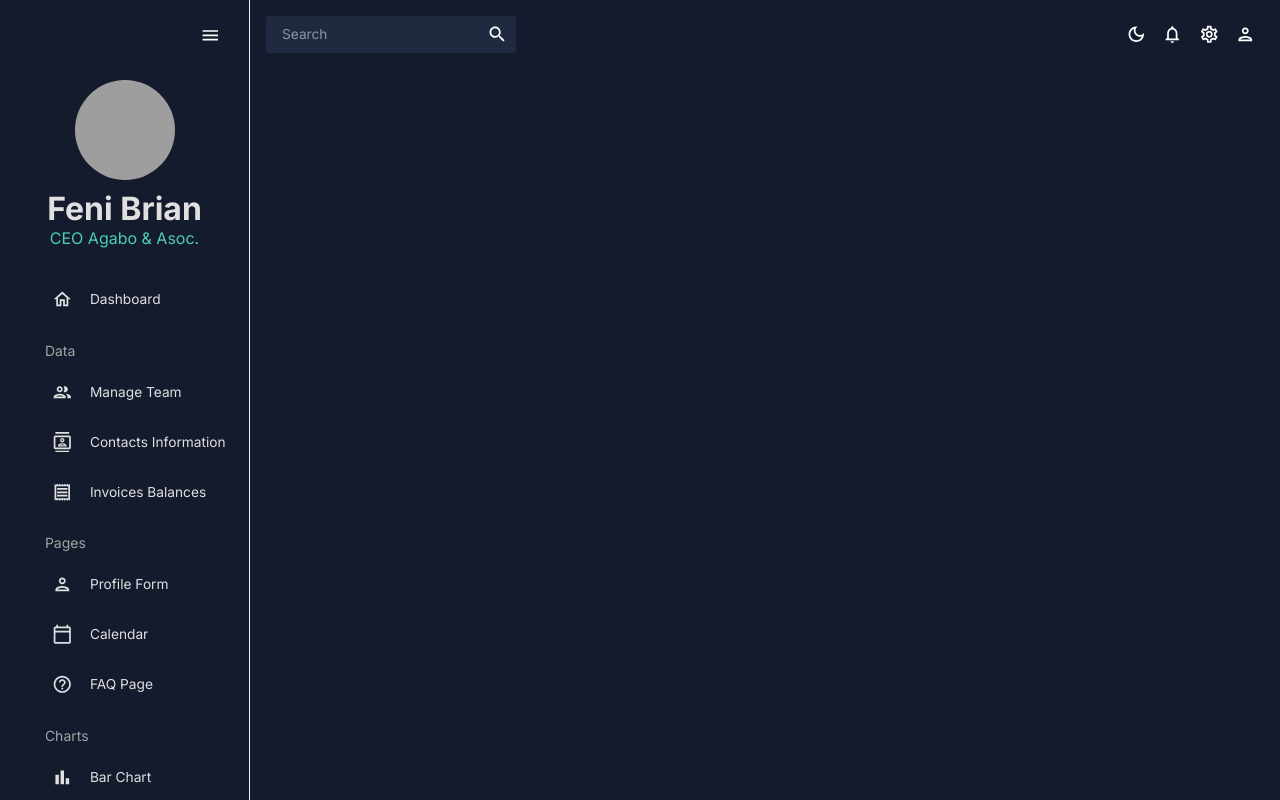
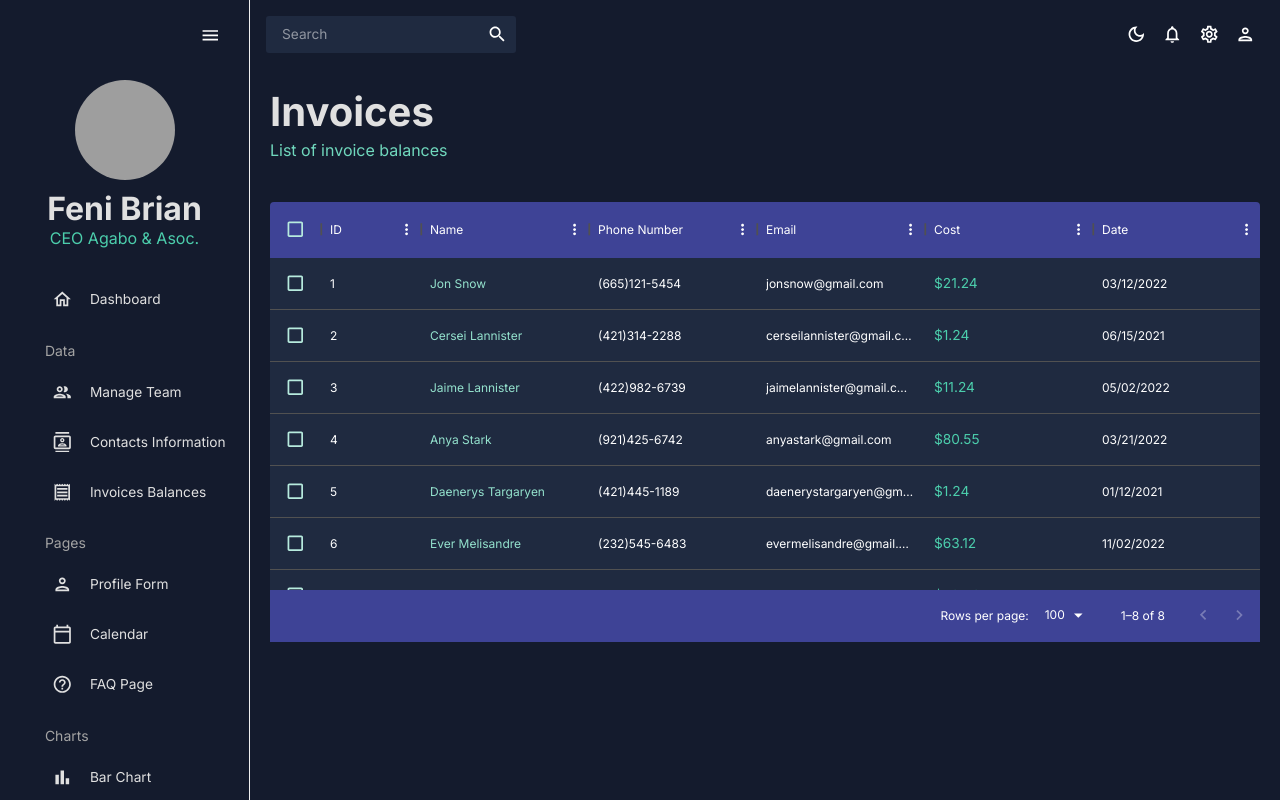
Before and after one commit to feni-brian/Honco, a React (Create React App) app: page /invoices in a window 1280 px wide. Shown: the top 800 px of the page. Built offline with nearby package versions, Linux system fonts and the light colour scheme; grey boxes are pictures that could not be loaded; the HTML template or start-up script is replaced by a standard one.

Commit message:
Added Invoices scene.

```diff
--- a/src/App.js
+++ b/src/App.js
@@ -4,6 +4,7 @@
 import Contacts from "./modules/contacts";
 import SideBar from "./modules/global/Sidebar";
 import TopBar from "./modules/global/Topbar";
+import Invoices from "./modules/invoices";
 import Team from "./modules/team";
 import { ColourModeContext, useMode } from "./theme";
 
@@ -23,7 +24,7 @@
 							<Route path="/" element={<></>} />
 							<Route path="/team" element={<Team />} />
 							<Route path="/contacts" element={<Contacts />} />
-							<Route path="/invoices" element={<></>} />
+							<Route path="/invoices" element={<Invoices />} />
 							<Route path="/form" element={<></>} />
 							<Route path="/bar" element={<></>} />
 							<Route path="/pie" element={<></>} />
--- /dev/null
+++ b/src/modules/invoices/index.jsx
@@ -0,0 +1,75 @@
+import { Box, Typography, useTheme } from "@mui/material";
+import { DataGrid } from "@mui/x-data-grid";
+import Header from "../../components/header";
+import { mockDataInvoices } from "../../data/mock-data";
+import { tokens } from "../../theme";
+
+const Invoices = () => {
+	const theme = useTheme();
+	const colours = tokens(theme.palette.mode);
+
+	const columns = [
+		{
+			field: "id",
+			headerName: "ID",
+		},
+		{
+			field: "name",
+			headerName: "Name",
+			flex: 1,
+			cellClassName: "name-column--cell",
+		},
+		{
+			field: "phone",
+			headerName: "Phone Number",
+			flex: 1,
+		},
+		{
+			field: "email",
+			headerName: "Email",
+			flex: 1,
+		},
+		{
+			field: "cost",
+			headerName: "Cost",
+			flex: 1,
+			renderCell: (params) => (
+				<Typography color={colours.greenAccent[500]}>${params.row.cost}</Typography>
+			),
+		},
+		{
+			field: "date",
+			headerName: "Date",
+			flex: 1,
+		},
+	];
+
+	return (
+		<Box m="20px">
+			<Header title="Invoices" subtitle="List of invoice balances" />
+			<Box
+				m="40px 0 0 0"
+				height="55vh"
+				sx={{
+					"& .MuiDataGrid-root": { border: "none" },
+					"& .MuiDataGrid-cell": { borderBottom: "none" },
+					"& .name-column--cell": { color: colours.greenAccent[300] },
+					"& .MuiDataGrid-columnHeaders": {
+						backgroundColor: colours.blueAccent[700],
+						borderBottom: "none",
+					},
+					"& .MuiDataGrid-virtualScroller": { backgroundColor: colours.primary[400] },
+					"& .MuiDataGrid-footerContainer": {
+						borderTop: "none",
+						backgroundColor: colours.blueAccent[700],
+					},
+					"& .MuiCheckbox-root": { color: `${colours.greenAccent[200]} !important` },
+				}}
+			>
+				<DataGrid checkboxSelection rows={mockDataInvoices} columns={columns} />
+			</Box>
+		</Box>
+	);
+};
+
+export default Invoices;
```
